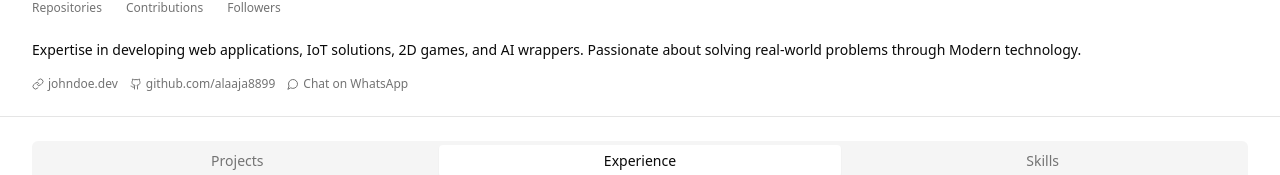
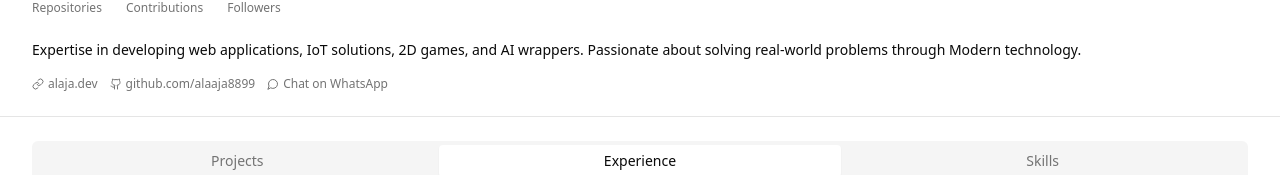
Before and after one commit to Alaaja8899/alaja-dev, a Next.js app: page / in a window 1280 px wide. Shown: the part 521-696 px from the top of the page. Built offline with nearby package versions, Linux system fonts and the light colour scheme.

Commit message:
removing unknown name

```diff
--- a/app/page.tsx
+++ b/app/page.tsx
@@ -110,9 +110,9 @@ export default function SocialProfilePage() {
 
           {/* Quick Links */}
           <div className="flex flex-wrap gap-3 mt-4">
-            <Link href="#" className="inline-flex items-center text-xs text-muted-foreground hover:text-foreground">
+            <Link href="/" className="inline-flex items-center text-xs text-muted-foreground hover:text-foreground">
               <LinkIcon className="mr-1 h-3 w-3" />
-              johndoe.dev
+              alaja.dev
             </Link>
             <Link href="https://github.com/alaaja8899" className="inline-flex items-center text-xs text-muted-foreground hover:text-foreground">
               <Github className="mr-1 h-3 w-3" />
```
